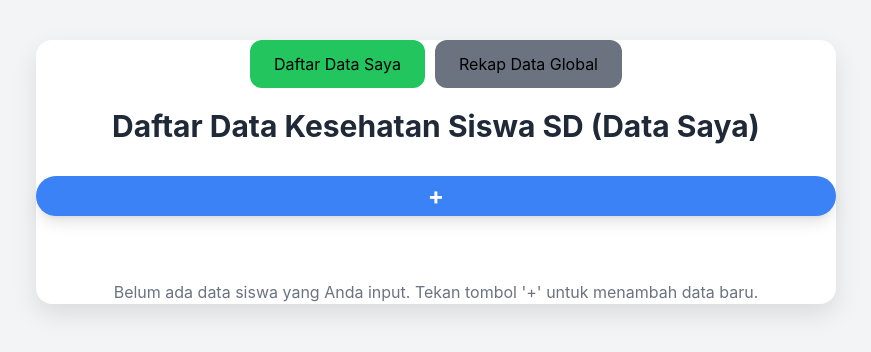
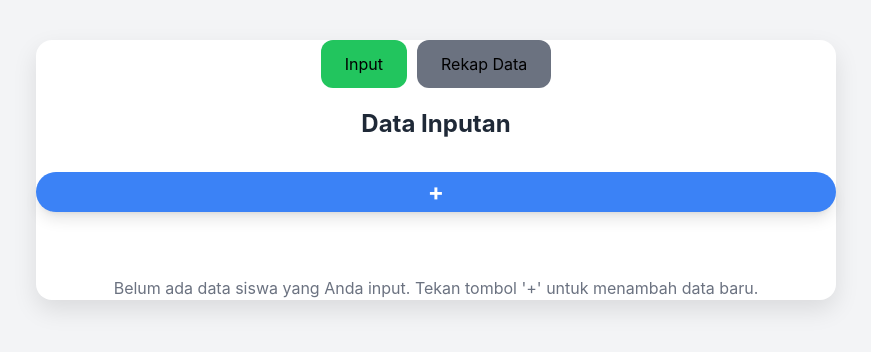
Before and after one commit to Bahar-sidrap/ckgsd2025, a plain HTML site: page index.html in a window 1280 px wide. Shown: the whole page, without its empty margins (204-1075 px from the left). Drawn offline with nearby package versions, Linux system fonts and the light colour scheme.

Commit message:
Update index.html

```diff
--- a/index.html
+++ b/index.html
@@ -20,7 +20,7 @@
         }
         .form-container {
             background-color: #ffffff;
-            padding: 1 rem; /* Increased padding */
+            padding: 1.5 rem; /* Increased padding */
             border-radius: 1rem; /* More rounded corners */
             box-shadow: 0 10px 25px rgba(0, 0, 0, 0.1); /* Stronger shadow */
             width: 100%;
@@ -194,12 +194,12 @@
 <body>
     <div class="form-container">
         <div class="nav-buttons">
-            <button id="listViewBtn" class="active" onclick="showView('list')">Daftar Data Saya</button>
-            <button id="rekapViewBtn" onclick="showView('rekap')">Rekap Data Global</button>
+            <button id="listViewBtn" class="active" onclick="showView('list')">Input</button>
+            <button id="rekapViewBtn" onclick="showView('rekap')">Rekap Data</button>
         </div>
 
         <div id="listView" class="view active">
-            <h1 class="text-3xl font-bold text-center mb-8 text-gray-800">Daftar Data Kesehatan Siswa SD (Data Saya)</h1>
+            <h1 class="text-2xl font-bold text-center mb-8 text-gray-800">Data Inputan</h1>
             <div class="flex justify-end items-center mb-6">
                 <button
                     onclick="showView('form')"
@@ -228,7 +228,7 @@
         </div>
 
         <div id="rekapView" class="view">
-            <h1 class="text-3xl font-bold text-center mb-8 text-gray-800">Rekap Data Kesehatan Siswa SD (Global)</h1>
+            <h1 class="text-2xl font-bold text-center mb-8 text-gray-800">Rekap Data CKG</h1>
             <div class="download-controls">
                 <div class="flex-grow">
                     <label for="downloadSekolahSelect" class="text-sm font-medium text-gray-700">Pilih Sekolah:</label>
```
